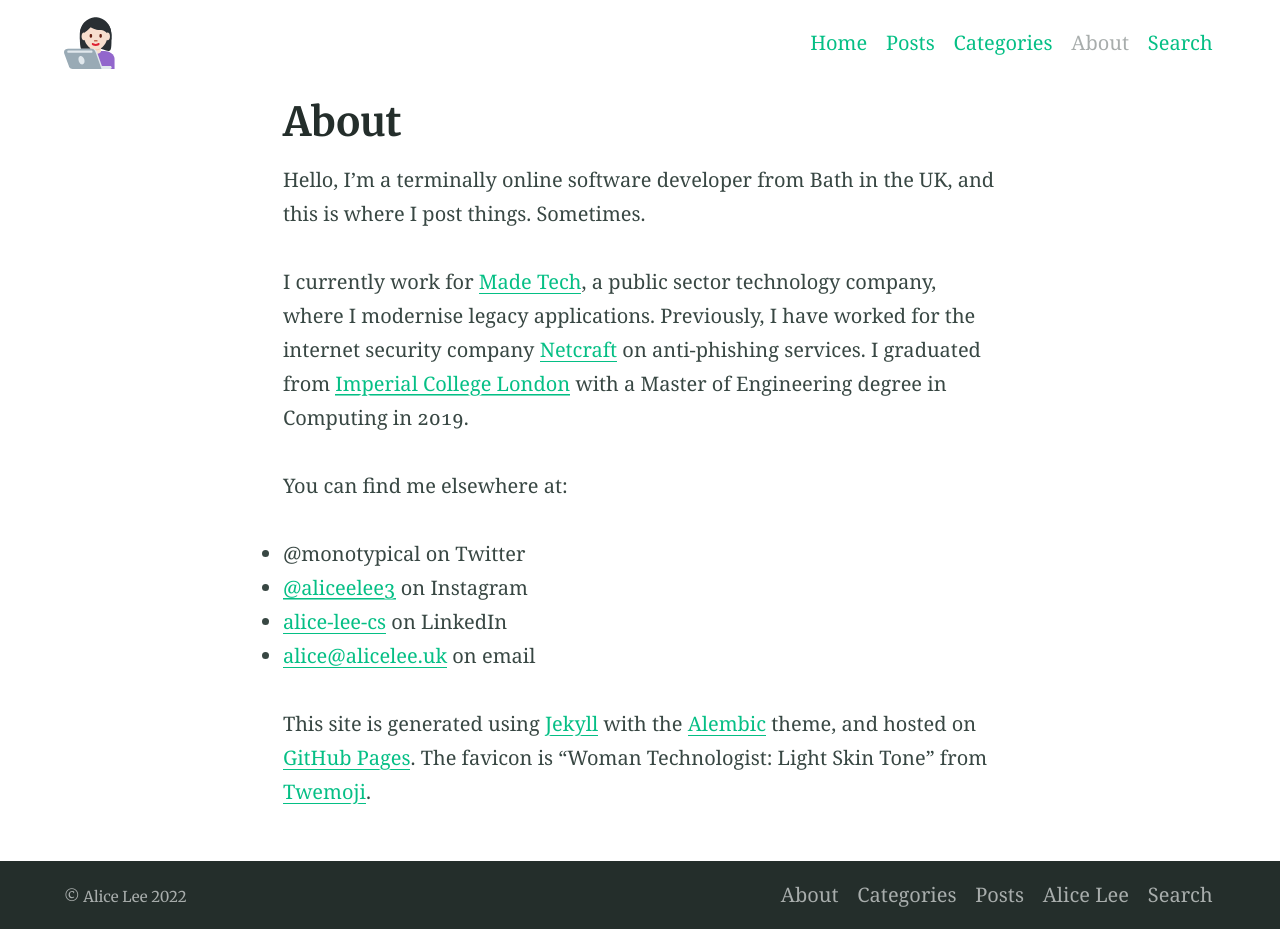
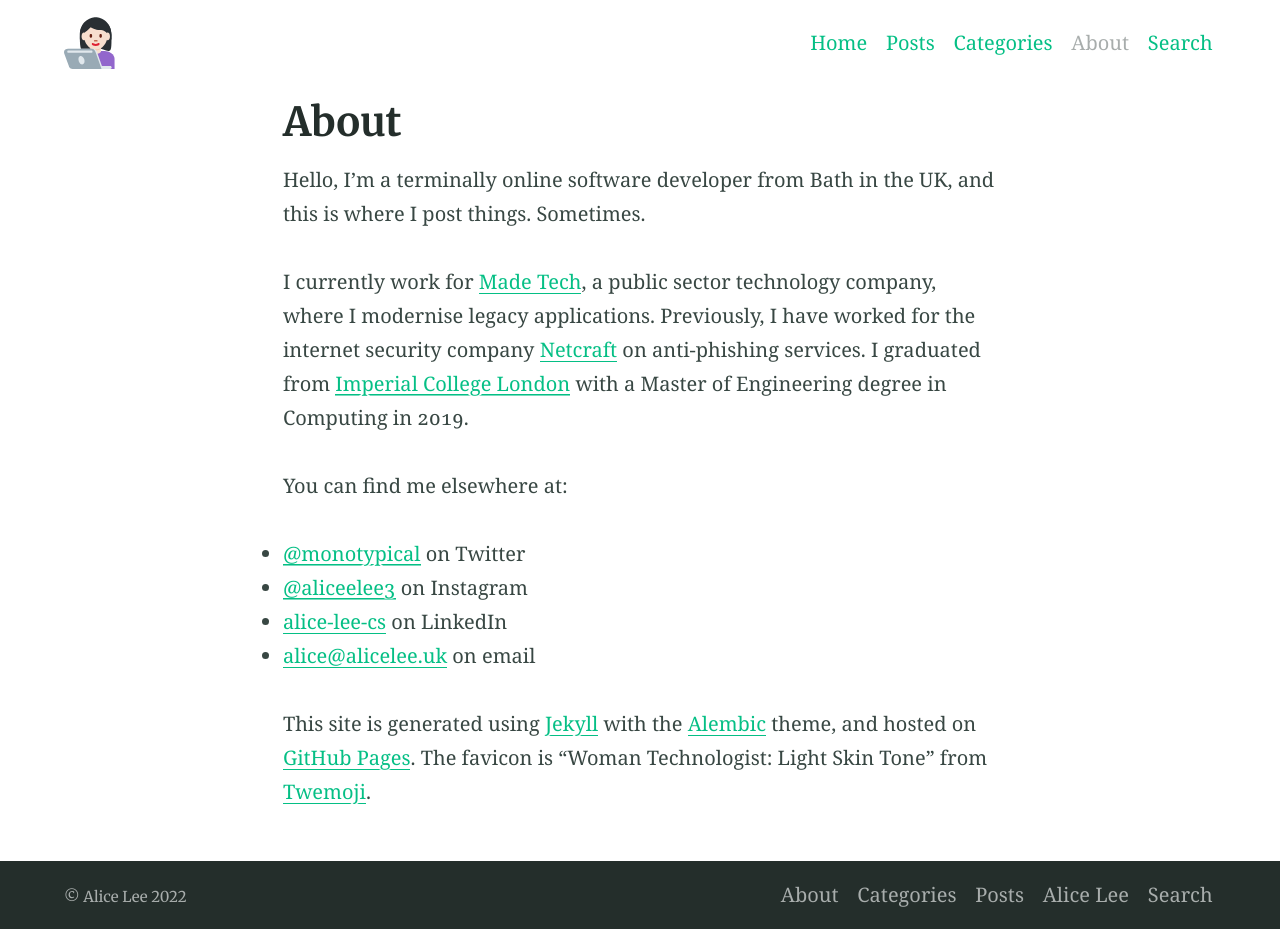
Before and after one commit to monotypical/monotypical.github.io, a Jekyll site: the page built from about.md, in a window 1280 px wide. Built offline with Jekyll 4.4.1, drawn with Linux system fonts in a browser that asks for light colours; part of the change alters nothing that is shown.

```diff
--- a/about.md
+++ b/about.md
@@ -7,7 +7,7 @@ Hello, I'm a terminally online software developer from Bath in the UK, and this
 I currently work for [Made Tech](https://www.madetech.com/), a public sector technology company, where I modernise legacy applications. Previously, I have worked for the internet security company [Netcraft](https://www.netcraft.com/) on anti-phishing services. I graduated from [Imperial College London](https://www.imperial.ac.uk/computing/) with a Master of Engineering degree in Computing in 2019.
 
 You can find me elsewhere at:
-- @monotypical on Twitter
+- [@monotypical](https://twitter.com/monotypical) on Twitter
 - [@aliceelee3](https://www.instagram.com/aliceelee3/) on Instagram
 - [alice-lee-cs](https://www.linkedin.com/in/alice-lee-cs/) on LinkedIn
 - [alice@alicelee.uk](mailto:alice@alicelee.uk) on email
```
